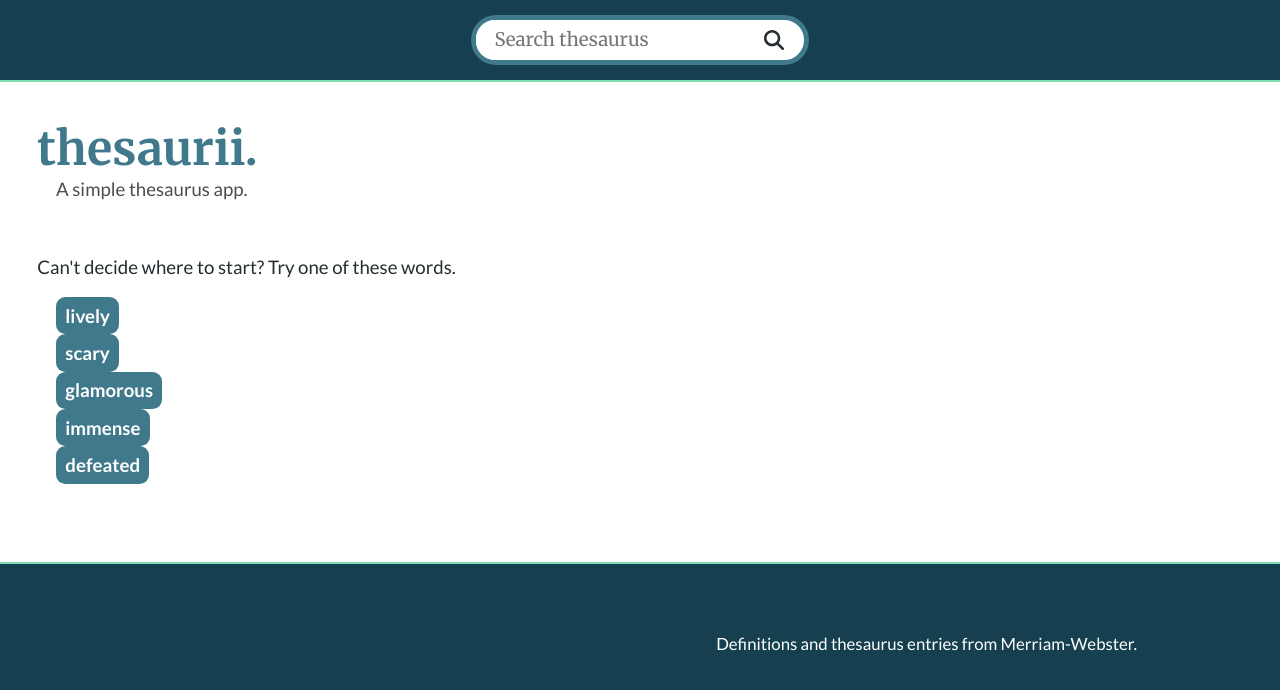
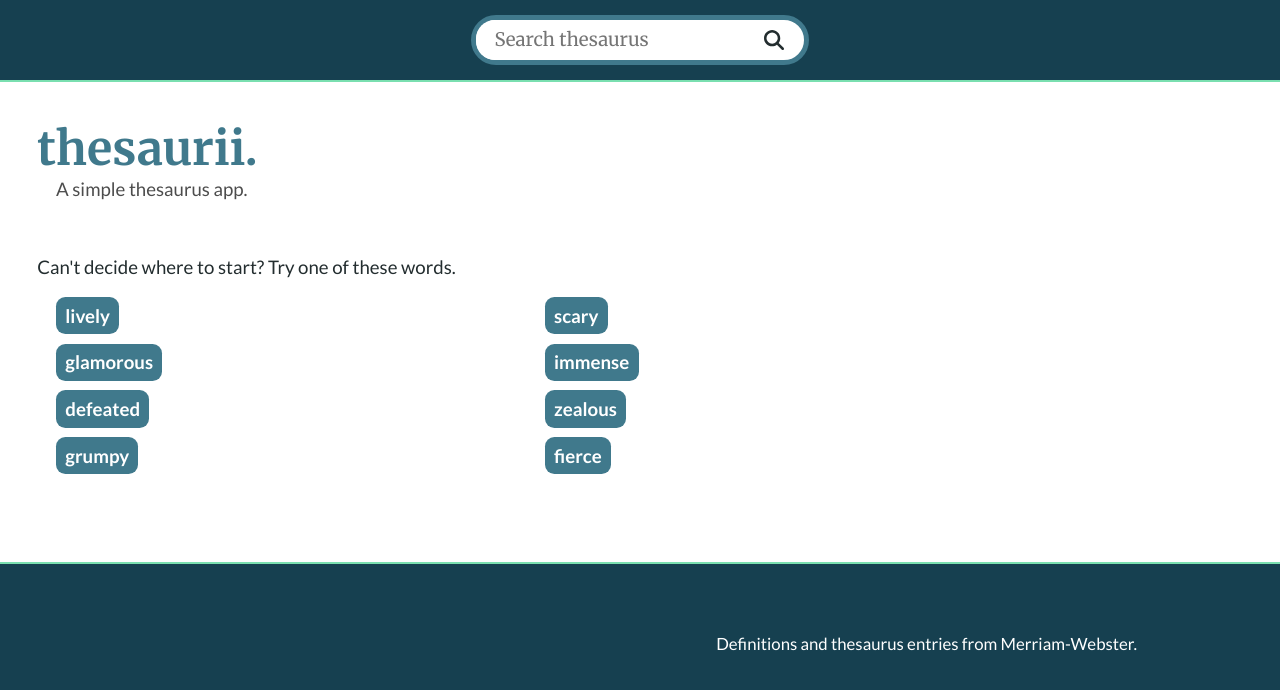
Before and after one commit to christinesn/thesaurus, a React (Create React App) app: page / in a window 1280 px wide. Shown: the top 690 px of the page. Built offline with nearby package versions, Linux system fonts and the light colour scheme.

Commit message:
Add suggested words to start with

```diff
--- a/src/Welcome.js
+++ b/src/Welcome.js
@@ -5,7 +5,10 @@ const exampleWords = [
     "scary",
     "glamorous",
     "immense",
-    "defeated"
+    "defeated",
+    "zealous",
+    "grumpy",
+    "fierce"
 ]
 
 function Welcome ({ handleSearch }) {
@@ -14,7 +17,7 @@ function Welcome ({ handleSearch }) {
             <div className="big-welcome">thesaurii.</div>
             <div className="welcome-description">A simple thesaurus app.</div>
             <div className="prompt">Can't decide where to start? Try one of these words.</div>
-            <div className="examples nyms">
+            <div className="examples nyms-section">
                 {exampleWords.map(word => (
                     <div className="nym-container">
                         <button class="nym syn" onClick={() => handleSearch(word)}>
```
